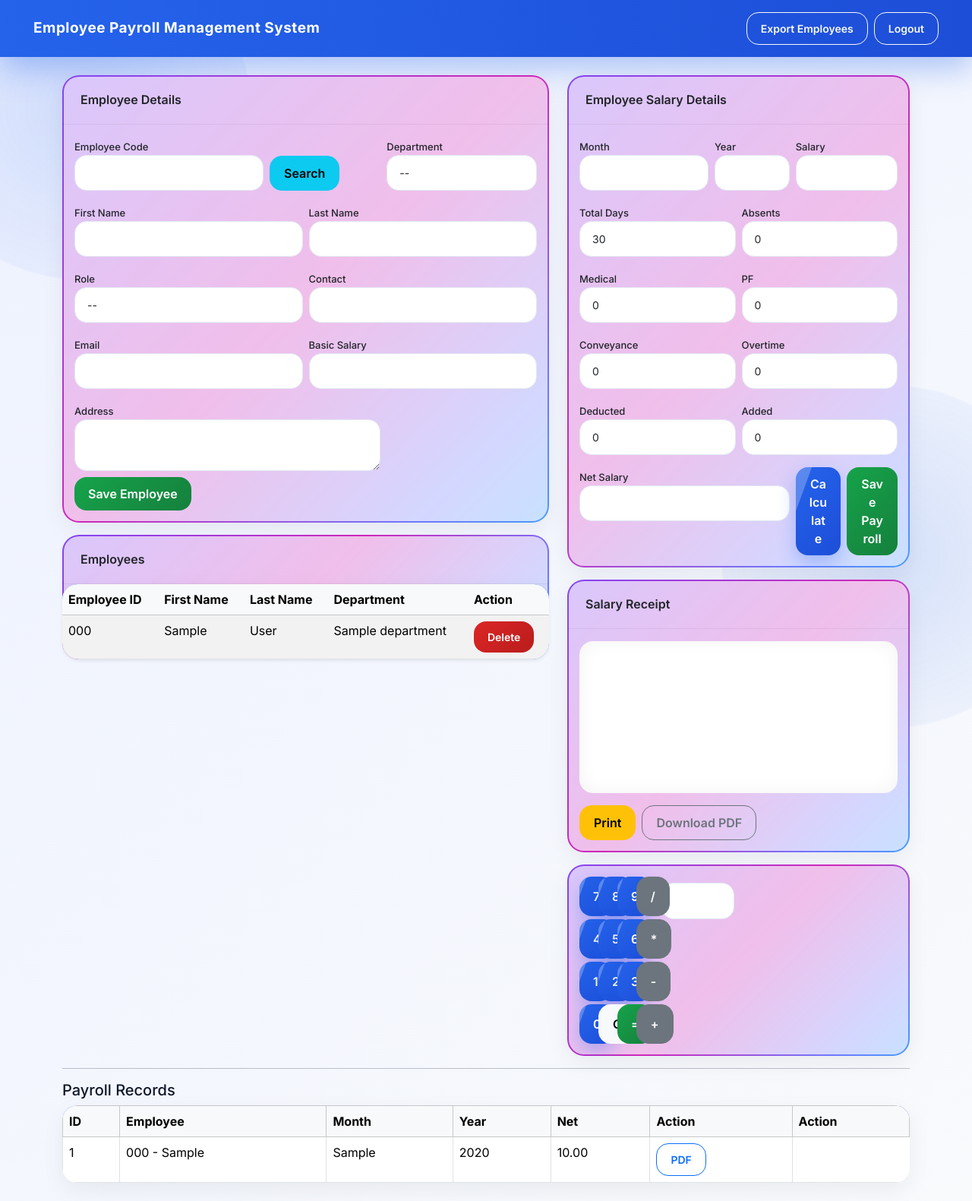
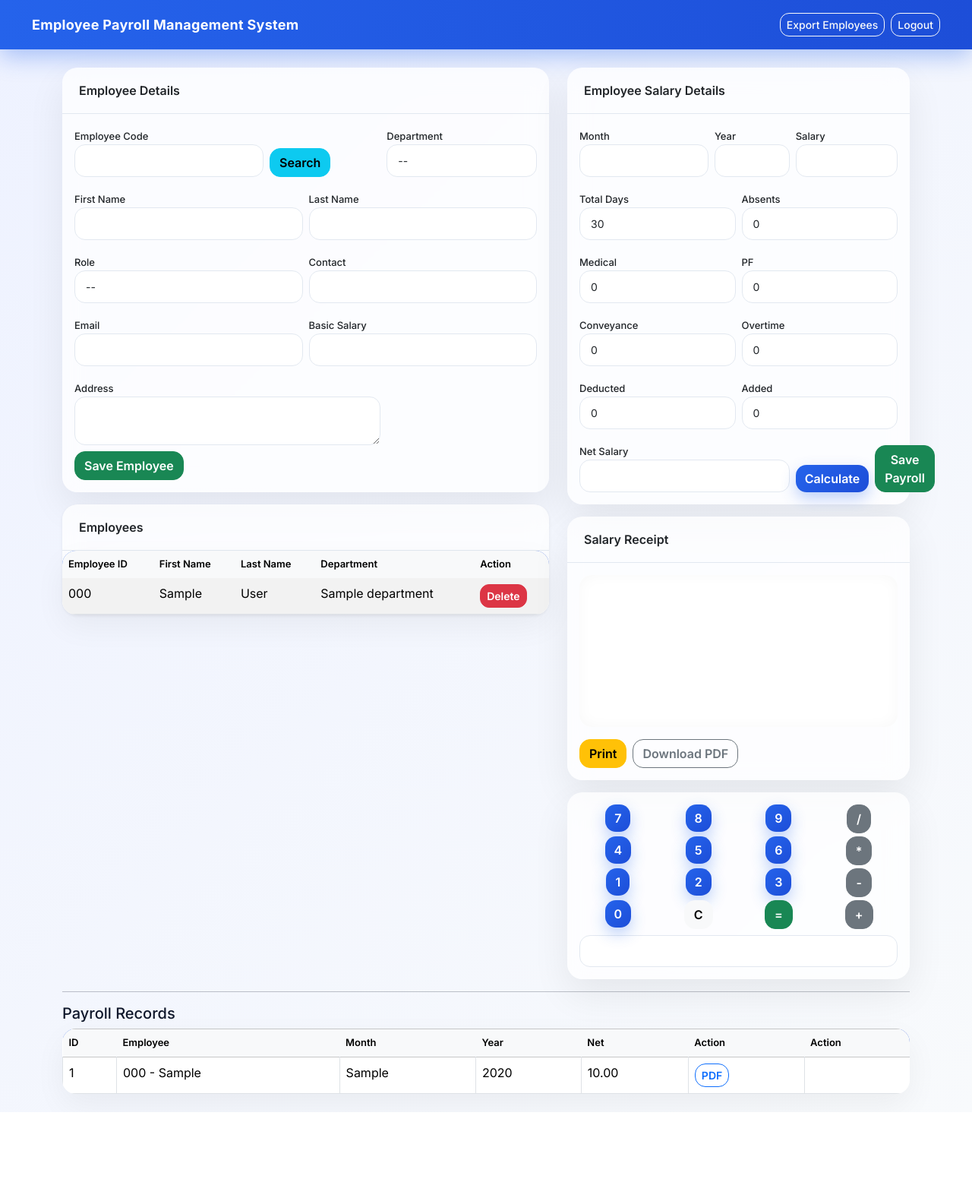
Before and after one commit to AyanMulani/employeepayroll, a Flask app: page / in a window 1280 px wide. Shown: the whole page at 76% size. After the commit the page ends 1464 px from the top, so only its background shows below. Run offline with Flask 3, Linux system fonts and the light colour scheme; a user stored in the database is signed in; tables that the repository leaves empty hold one stand-in row (values such as "Sample post").

Commit message:
Refactor CSS styles for navbar, cards, and buttons
Adjusted various CSS properties for improved styling, including transition effects, border radii, and box shadows. Removed unused styles and added comments for better organization.

```diff
--- a/static/style.css
+++ b/static/style.css
@@ -6,13 +6,9 @@
     --success:#16a34a;
     --danger:#dc2626;
     --bg:#f3f6fb;
-    --glass:rgba(255,255,255,0.7);
+    --glass:rgba(255,255,255,0.75);
     --text:#0f172a;
-    --shadow-soft:0 10px 30px rgba(0,0,0,0.06);
-    --shadow-strong:0 25px 60px rgba(37,99,235,0.18);
 }
-
-/* ================= GLOBAL ================= */
 
 *{
     margin:0;
@@ -20,117 +16,64 @@
     box-sizing:border-box;
 }
 
-html{
-    scroll-behavior:smooth;
-}
-
 body{
     font-family:'Inter', sans-serif;
     background:linear-gradient(135deg,#eef2ff,#f8fafc);
     color:var(--text);
-    min-height:100vh;
-    transition:0.4s ease;
+    transition:0.3s ease;
 }
 
-/* Floating background glow */
-body::before,
-body::after{
-    content:"";
-    position:fixed;
-    width:450px;
-    height:450px;
-    border-radius:50%;
-    background:radial-gradient(circle,var(--primary),transparent);
-    opacity:0.15;
-    z-index:-1;
-    animation:float 8s infinite alternate ease-in-out;
-}
-
-body::before{ top:-120px; left:-120px; }
-body::after{ bottom:-120px; right:-120px; }
-
-@keyframes float{
-    from{ transform:translateY(0px); }
-    to{ transform:translateY(40px); }
-}
-
-/* ================= NAVBAR ================= */
-
+/* ===== NAVBAR ===== */
 .navbar{
     background:linear-gradient(90deg,var(--primary),var(--primary-dark)) !important;
-    padding:16px 32px;
-    box-shadow:0 15px 40px rgba(37,99,235,0.35);
-    backdrop-filter:blur(10px);
+    padding:14px 30px;
+    box-shadow:0 10px 30px rgba(37,99,235,0.35);
 }
 
 .navbar-brand{
     font-weight:700;
     color:#fff !important;
-    font-size:19px;
-    letter-spacing:0.5px;
+    font-size:18px;
+    letter-spacing:0.3px;
 }
 
-/* ================= CARDS ================= */
-
-.card{
-    position:relative;
-    border:none;
-    border-radius:22px;
-    background:var(--glass);
-    backdrop-filter:blur(18px);
-    box-shadow:var(--shadow-soft);
-    transition:all 0.35s cubic-bezier(.4,2,.6,1);
-    overflow:hidden;
+.navbar .btn{
+    border-radius:12px;
+    font-weight:500;
 }
 
-/* Animated gradient border */
-.card::before{
-    content:"";
-    position:absolute;
-    inset:-2px;
-    background:linear-gradient(135deg,#2563eb,#7c3aed,#06b6d4);
-    border-radius:24px;
-    z-index:-1;
-    animation:hueRotate 6s linear infinite;
-}
-
-.card::after{
-    content:"";
-    position:absolute;
-    inset:2px;
+/* ===== CARDS ===== */
+.card{
+    border:none;
+    border-radius:20px;
     background:var(--glass);
-    border-radius:20px;
-    z-index:-1;
-}
-
-@keyframes hueRotate{
-    from{ filter:hue-rotate(0deg); }
-    to{ filter:hue-rotate(360deg); }
+    backdrop-filter:blur(14px);
+    box-shadow:0 20px 50px rgba(0,0,0,0.07);
+    transition:all 0.3s ease;
 }
 
 .card:hover{
-    transform:translateY(-8px) scale(1.01);
-    box-shadow:var(--shadow-strong);
+    transform:translateY(-5px);
+    box-shadow:0 30px 60px rgba(37,99,235,0.15);
 }
 
 .card-header{
     background:transparent;
     font-weight:600;
-    padding:20px 24px;
-    border-bottom:1px solid rgba(0,0,0,0.06);
+    padding:18px 22px;
+    border-bottom:1px solid #e2e8f0;
 }
 
-/* ================= FORM ELEMENTS ================= */
-
+/* ===== FORM ELEMENTS ===== */
 label{
     font-size:13px;
     font-weight:500;
 }
 
 input, select, textarea{
-    border-radius:16px !important;
+    border-radius:14px !important;
     border:1px solid #e2e8f0 !important;
-    padding:12px 16px !important;
+    padding:10px 14px !important;
     font-size:14px !important;
     transition:all 0.25s ease;
     background:#fff !important;
@@ -138,67 +81,42 @@ input, select, textarea{
 
 input:focus, select:focus, textarea:focus{
     border-color:var(--primary) !important;
-    box-shadow:0 0 0 5px rgba(37,99,235,0.15);
-    transform:scale(1.02);
+    box-shadow:0 0 0 4px rgba(37,99,235,0.15);
     outline:none;
 }
 
-/* ================= BUTTONS ================= */
-
+/* ===== BUTTONS ===== */
 .btn{
-    border-radius:16px;
+    border-radius:14px;
     font-weight:600;
-    padding:10px 18px;
-    transition:all 0.3s cubic-bezier(.4,2,.6,1);
-    position:relative;
-    overflow:hidden;
+    transition:all 0.25s ease;
 }
 
 .btn-primary{
     background:linear-gradient(135deg,var(--primary),var(--primary-dark));
     border:none;
-    box-shadow:0 10px 25px rgba(37,99,235,0.3);
+    box-shadow:0 8px 20px rgba(37,99,235,0.3);
 }
 
 .btn-primary:hover{
-    transform:translateY(-4px);
-    box-shadow:0 20px 45px rgba(37,99,235,0.4);
-}
-
-/* Shine animation */
-.btn-primary::after{
-    content:"";
-    position:absolute;
-    width:120%;
-    height:100%;
-    top:0;
-    left:-120%;
-    background:rgba(255,255,255,0.25);
-    transform:skewX(-20deg);
-    transition:0.6s;
-}
-
-.btn-primary:hover::after{
-    left:120%;
+    transform:translateY(-3px);
+    box-shadow:0 15px 35px rgba(37,99,235,0.4);
 }
 
 .btn-success{
-    background:linear-gradient(135deg,#16a34a,#15803d);
-    border:none;
+    border-radius:14px;
 }
 
 .btn-danger{
-    background:linear-gradient(135deg,#dc2626,#b91c1c);
-    border:none;
+    border-radius:12px;
 }
 
-/* ================= TABLE ================= */
-
+/* ===== TABLE ===== */
 .table{
-    border-radius:20px;
+    border-radius:18px;
     overflow:hidden;
-    background:#fff;
-    box-shadow:var(--shadow-soft);
+    background:#ffffff;
+    box-shadow:0 15px 40px rgba(0,0,0,0.05);
 }
 
 .table thead{
@@ -206,68 +124,53 @@ input:focus, select:focus, textarea:focus{
     color:#fff;
 }
 
+.table thead th{
+    border:none;
+    font-size:13px;
+    font-weight:600;
+}
+
 .table tbody tr{
-    transition:0.25s ease;
+    transition:0.2s ease;
 }
 
 .table tbody tr:hover{
     background:#eef2ff;
-    transform:scale(1.01);
 }
 
-/* ================= RECEIPT ================= */
-
+/* ===== RECEIPT ===== */
 #receipt_area{
     min-height:200px;
-    border-radius:18px;
-    padding:20px;
+    border-radius:16px;
+    padding:18px;
     background:#ffffff;
-    box-shadow:inset 0 0 25px rgba(0,0,0,0.05);
+    box-shadow:inset 0 0 20px rgba(0,0,0,0.03);
     font-size:13px;
 }
 
-/* ================= CALCULATOR ================= */
-
-.calculator{
-    display:grid;
-    grid-template-columns:repeat(4,1fr);
-    gap:12px;
-}
-
+/* ===== CALCULATOR ===== */
 .calculator .btn{
-    height:52px;
-    font-size:16px;
+    border-radius:14px;
 }
 
 #calc_screen{
-    height:48px;
-    border-radius:16px;
+    height:42px;
+    border-radius:14px;
     border:1px solid #e2e8f0;
-    padding:12px;
+    padding:10px 12px;
     text-align:right;
-    font-size:16px;
-    font-weight:500;
+    font-size:15px;
 }
 
-/* ================= SCROLLBAR ================= */
-
-::-webkit-scrollbar{
-    width:8px;
-}
-::-webkit-scrollbar-thumb{
-    background:linear-gradient(var(--primary),var(--primary-dark));
-    border-radius:10px;
-}
-
-/* ================= DARK MODE ================= */
-
+/* ===== DARK MODE SUPPORT (Already works with your toggle) ===== */
 body.dark{
     background:#0f172a;
     color:#f1f5f9;
 }
 
-body.dark .card::after{
-    background:rgba(30,41,59,0.95);
+body.dark .card{
+    background:rgba(30,41,59,0.85);
+    color:#f1f5f9;
 }
 
 body.dark .navbar{
@@ -290,24 +193,3 @@ body.dark .table{
 body.dark .table thead{
     background:#1e40af;
 }
-
-/* ================= RESPONSIVE ================= */
-
-@media(max-width:768px){
-
-    .navbar{
-        padding:12px 18px;
-    }
-
-    .card{
-        border-radius:18px;
-    }
-
-    .btn{
-        width:100%;
-    }
-
-    .calculator{
-        grid-template-columns:repeat(3,1fr);
-    }
-}
```
